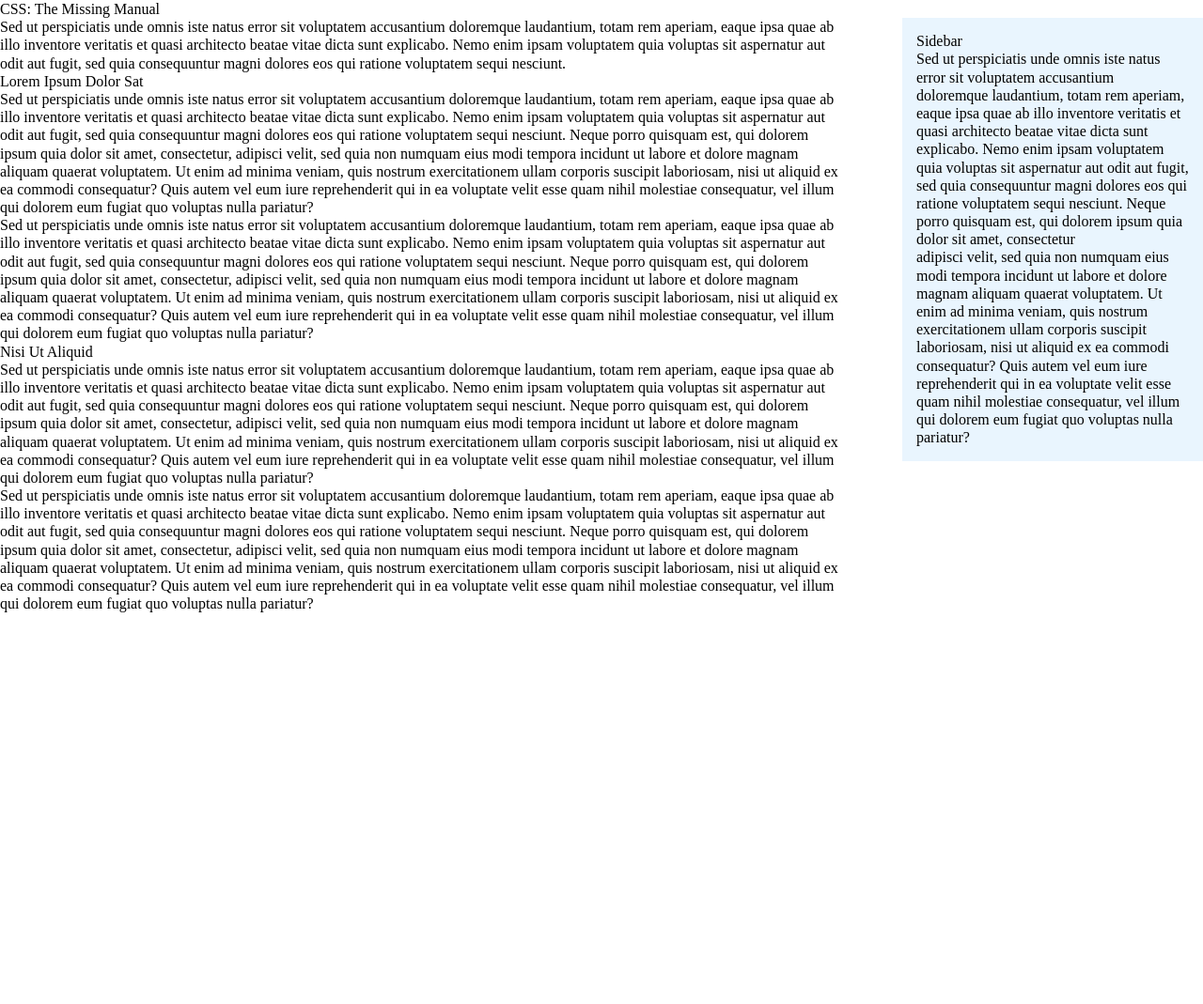
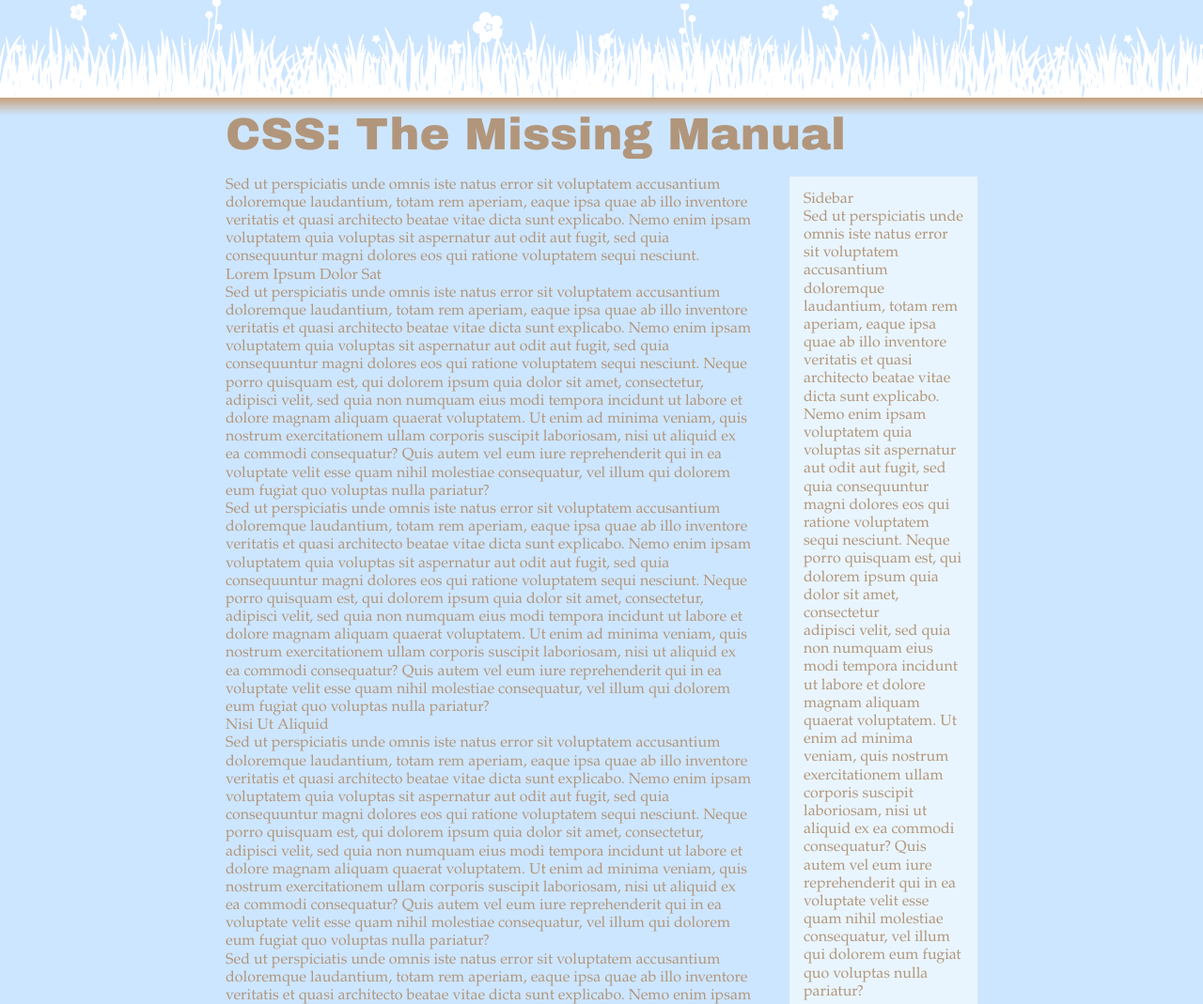
Before and after one commit to d9i8i/css3-missing-manual, a plain HTML site: page 05/cascade.html in a window 1280 px wide. Shown: the top 1069 px of the page at 94% size. Before the commit the page ends 800 px from the top, so only its background shows below. Drawn offline with Linux system fonts and the light colour scheme.

Commit message:
Сброс стандартных стилей и создание стилей с чистого листа

```diff
--- a/05/styles.css
+++ b/05/styles.css
@@ -40,3 +40,18 @@
 	padding: 15px;
 	background: #E9F5FE;
 }
+
+body {
+	color: #B1967C;
+	font-family: 'Palatino Linotype', Baskerville, serif;
+	padding-top: 115px;
+	background: #CDE6FF url(images/bg_body.png) repeat-x;
+	max-width: 800px;
+	margin: 0 auto;
+}
+
+h1 {
+	font-size: 3em;
+	font-family: 'Arial Black', Arial, sans-serif;
+	margin-bottom: 15px;
+}
```
